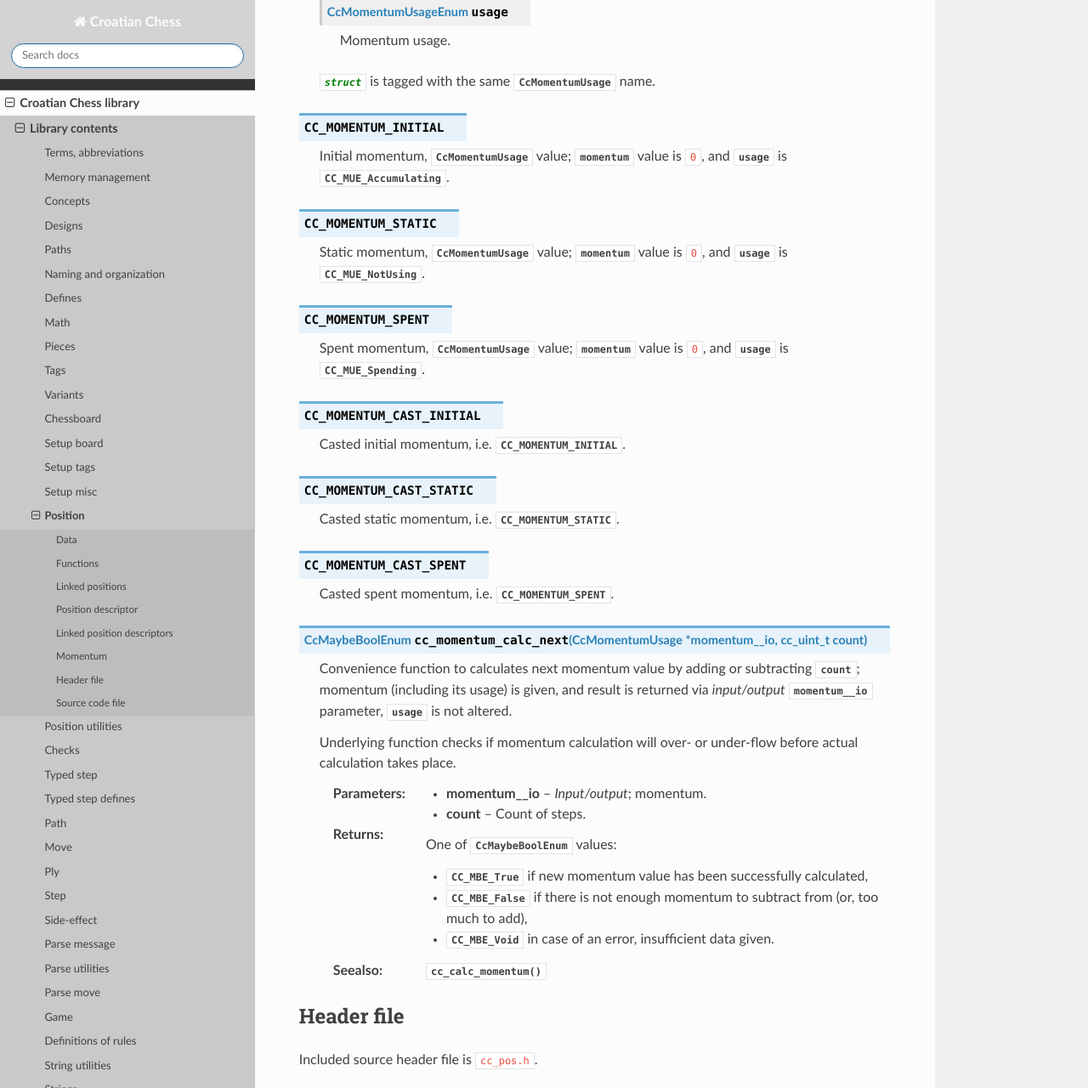
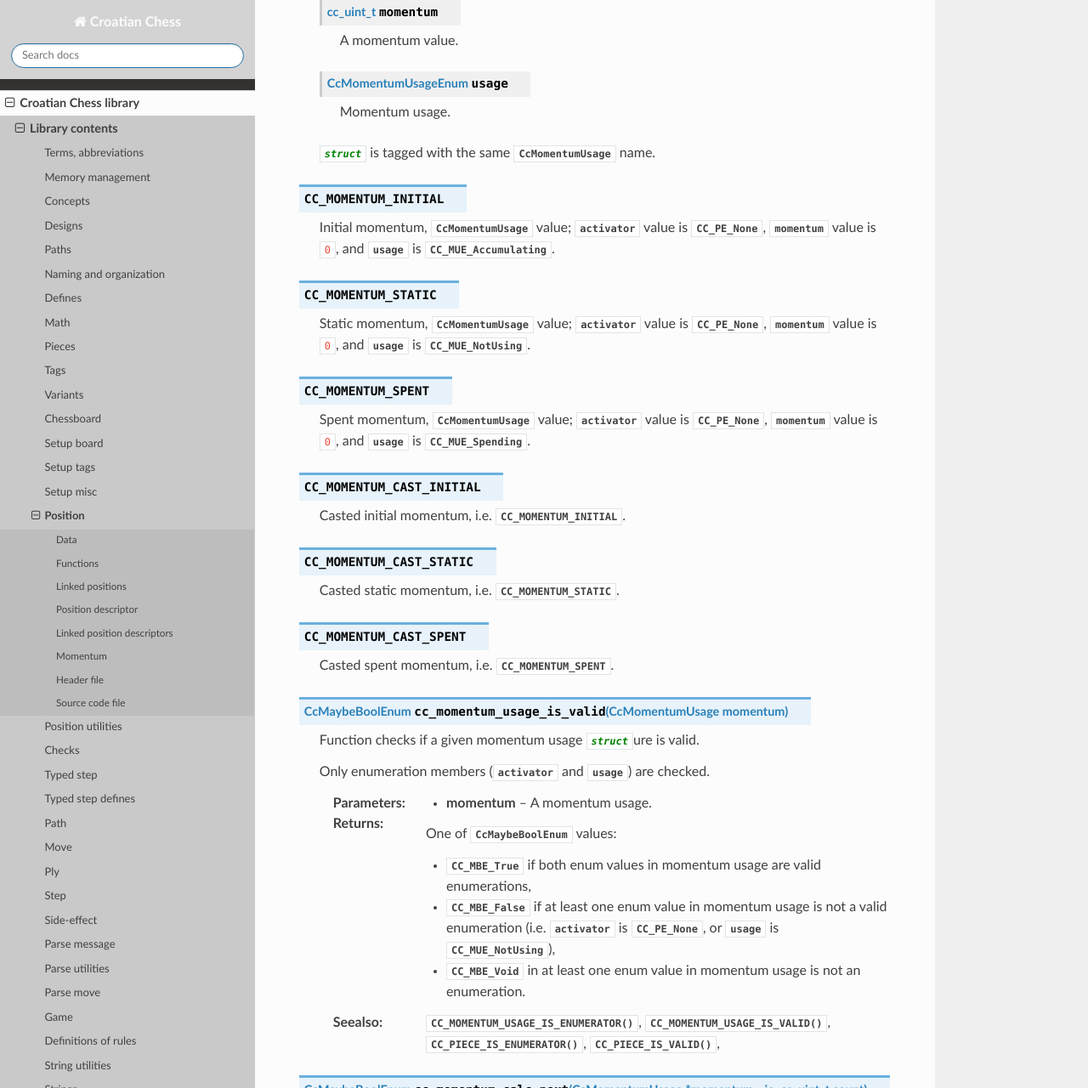
Before and after one commit to mmlacak/crochess, a Sphinx documentation site: the page built from docs/source/libcc/ccpos.rst, in a window 1280 px wide and 1400 px high, scrolled down 12603 px, cut to the strip 0-1280 px from the top of the window. Shown: the whole strip at 85% size. Built offline with Sphinx 7.4.7 and the Read the Docs theme 3.1.0, drawn with Linux system fonts in a browser that asks for light colours; some of the changed text lies outside the part shown.

Commit message:
Docs for activator in momentum usage.

```diff
--- a/docs/source/conf.py
+++ b/docs/source/conf.py
@@ -26,10 +26,10 @@ copyright = '2021, Mario Mlačak'
 author = 'Mario Mlačak'
 
 # The short X.Y version
-version = "0.0.1.143:1322+20250322.013741"   # docs-new-lib-short-version-major-minor-feature-commit+meta~breaks-place-marker
+version = "0.0.1.145:1324+20250327.005148"   # docs-new-lib-short-version-major-minor-feature-commit+meta~breaks-place-marker
 
 # The full version, including alpha/beta/rc tags
-release = "0.0.1.143:1322+20250322.013741"   # docs-new-lib-full-version-major-minor-feature-commit+meta~breaks-place-marker
+release = "0.0.1.145:1324+20250327.005148"   # docs-new-lib-full-version-major-minor-feature-commit+meta~breaks-place-marker
 
 
 # -- General configuration ---------------------------------------------------
--- a/docs/source/libcc/ccpos.rst
+++ b/docs/source/libcc/ccpos.rst
@@ -612,6 +612,10 @@ Momentum
 
     Momentum :c:`struct` holding its value and usage.
 
+    .. c:member:: CcPieceType activator
+
+        An activator.
+
     .. c:member:: cc_uint_t momentum
 
         A momentum value.
@@ -624,15 +628,21 @@ Momentum
 
 .. c:macro:: CC_MOMENTUM_INITIAL
 
-    Initial momentum, :c:struct:`CcMomentumUsage` value; :c:member:`momentum` value is ``0``, and :c:member:`usage` is :c:enumerator:`CC_MUE_Accumulating`.
+    Initial momentum, :c:struct:`CcMomentumUsage` value; :c:member:`activator` value
+    is :c:enumerator:`CC_PE_None`, :c:member:`momentum` value is ``0``,
+    and :c:member:`usage` is :c:enumerator:`CC_MUE_Accumulating`.
 
 .. c:macro:: CC_MOMENTUM_STATIC
 
-    Static momentum, :c:struct:`CcMomentumUsage` value; :c:member:`momentum` value is ``0``, and :c:member:`usage` is :c:enumerator:`CC_MUE_NotUsing`.
+    Static momentum, :c:struct:`CcMomentumUsage` value; :c:member:`activator` value is
+    :c:enumerator:`CC_PE_None`, :c:member:`momentum` value is ``0``, and
+    :c:member:`usage` is :c:enumerator:`CC_MUE_NotUsing`.
 
 .. c:macro:: CC_MOMENTUM_SPENT
 
-    Spent momentum, :c:struct:`CcMomentumUsage` value; :c:member:`momentum` value is ``0``, and :c:member:`usage` is :c:enumerator:`CC_MUE_Spending`.
+    Spent momentum, :c:struct:`CcMomentumUsage` value; :c:member:`activator` value is
+    :c:enumerator:`CC_PE_None`, :c:member:`momentum` value is ``0``, and
+    :c:member:`usage` is :c:enumerator:`CC_MUE_Spending`.
 
 .. c:macro:: CC_MOMENTUM_CAST_INITIAL
 
@@ -645,6 +655,22 @@ Momentum
 .. c:macro:: CC_MOMENTUM_CAST_SPENT
 
     Casted spent momentum, i.e. :c:macro:`CC_MOMENTUM_SPENT`.
+
+.. c:function:: CcMaybeBoolEnum cc_momentum_usage_is_valid( CcMomentumUsage momentum )
+
+    Function checks if a given momentum usage :c:`struct`\ure is valid.
+
+    Only enumeration members (:c:member:`activator` and :c:member:`usage`) are checked.
+
+    :param momentum: A momentum usage.
+    :returns: One of :c:enum:`CcMaybeBoolEnum` values:
+
+        * :c:enumerator:`CC_MBE_True` if both enum values in momentum usage are valid enumerations,
+        * :c:enumerator:`CC_MBE_False` if at least one enum value in momentum usage is not a valid enumeration (i.e. :c:member:`activator` is :c:enumerator:`CC_PE_None`, or :c:member:`usage` is :c:enumerator:`CC_MUE_NotUsing`),
+        * :c:enumerator:`CC_MBE_Void` in at least one enum value in momentum usage is not an enumeration.
+
+    :seealso: :c:macro:`CC_MOMENTUM_USAGE_IS_ENUMERATOR()`, :c:macro:`CC_MOMENTUM_USAGE_IS_VALID()`,
+        :c:macro:`CC_PIECE_IS_ENUMERATOR()`, :c:macro:`CC_PIECE_IS_VALID()`,
 
 .. c:function:: CcMaybeBoolEnum cc_momentum_calc_next( CcMomentumUsage * momentum__io, cc_uint_t count )
 
```
Also changed, not shown: 1 other file.
